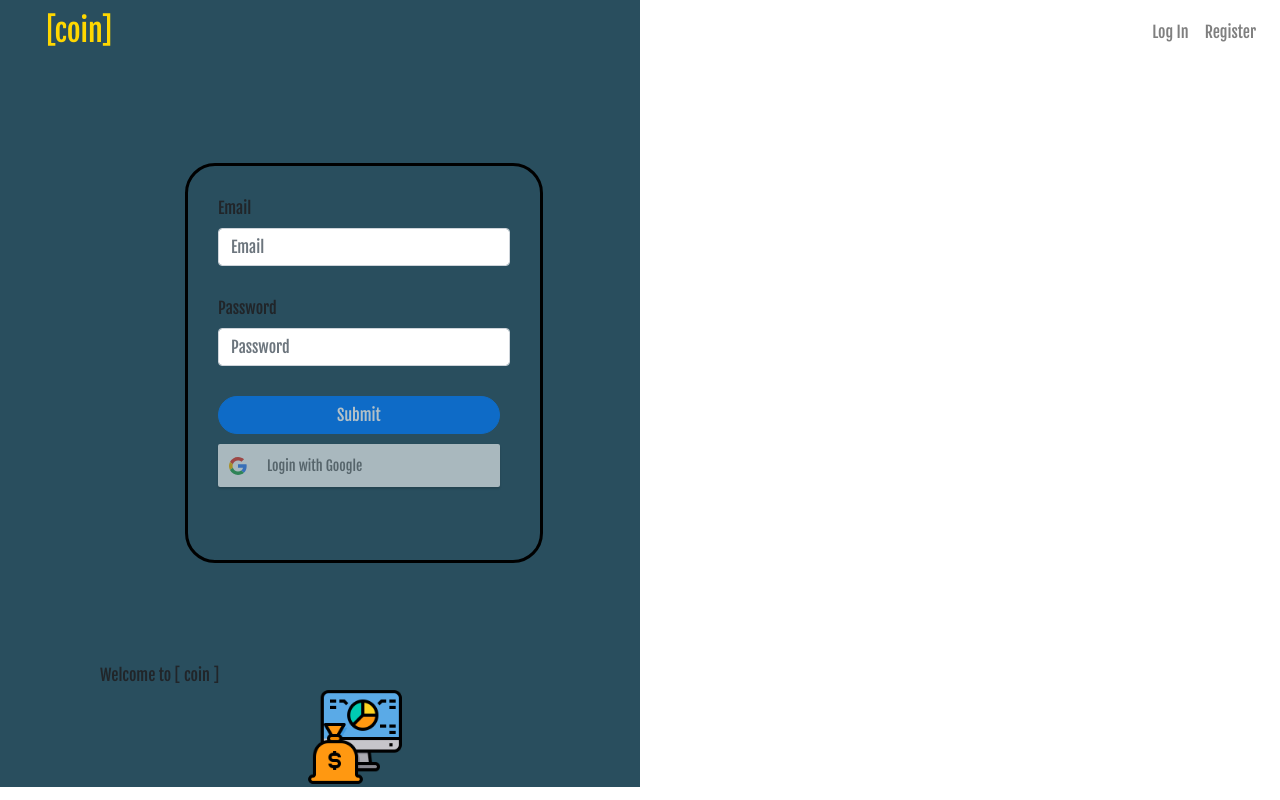
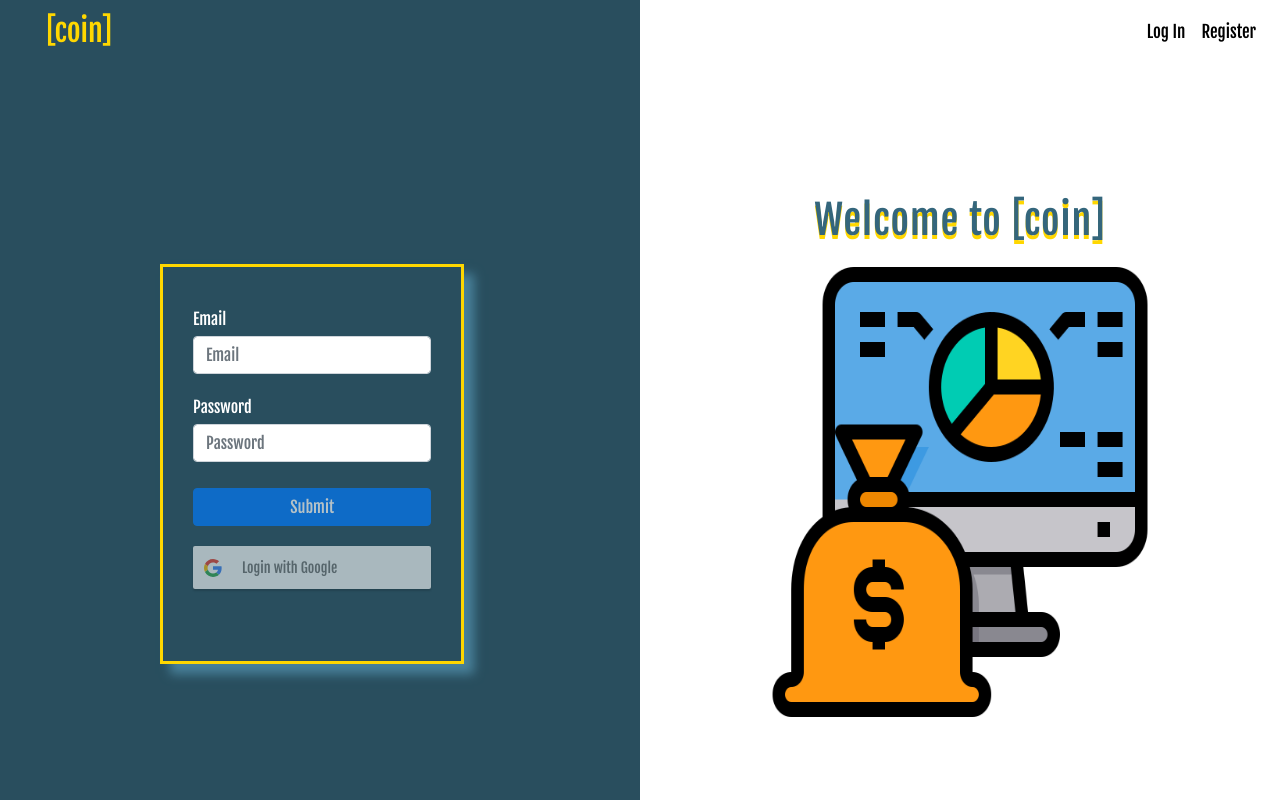
Before and after one commit to criselle10/capstone3-client, a Next.js app: page /login in a window 1280 px wide. Built offline with nearby package versions, Linux system fonts and the light colour scheme; no server answers.

Commit message:
update login page

```diff
--- a/components/NaviBar.js
+++ b/components/NaviBar.js
@@ -7,31 +7,31 @@ import styles from "../styles/main.module.css"
 export default function NaviBar() {
     const { user } = useContext(UserContext)
     return (
-        <div>
+        <>
             <Navbar expand="lg">
             <Navbar.Brand href="/" ><h4 className={styles.coin}>[coin]</h4></Navbar.Brand>
-            <Navbar.Toggle aria-controls="basic-navbar-nav" className="float-xs-right"/>
+            <Navbar.Toggle aria-controls="basic-navbar-nav" />
             <Navbar.Collapse id="basic-navbar-nav" >
                 <Nav className="justify-content-end" style={{ width: "100%"}}>
                     {
                         user.id !== null
                         ?
                         <React.Fragment>
-                            <Nav.Link href="/categories">Categories</Nav.Link>
-                            <Nav.Link href="/records">Records</Nav.Link>
-                            <Nav.Link href="/charts/monthly-expense">Monthly Expense</Nav.Link>
-                            <Nav.Link href="/charts/monthly-income">Monthly Income</Nav.Link>
-                            <Nav.Link href="/logout">Log Out</Nav.Link>
+                            <Nav.Link href="/categories" className={styles.navigation}>Categories</Nav.Link>
+                            <Nav.Link href="/records" className={styles.navigation}>Records</Nav.Link>
+                            <Nav.Link href="/charts/monthly-expense" className={styles.navigation}>Monthly Expense</Nav.Link>
+                            <Nav.Link href="/charts/monthly-income" className={styles.navigation}>Monthly Income</Nav.Link>
+                            <Nav.Link href="/logout" className={styles.navigation}>Log Out</Nav.Link>
                         </React.Fragment>
                         :
                         <React.Fragment>
-                            <Nav.Link href="/login">Log In</Nav.Link>
-                            <Nav.Link href="/lgout">Register</Nav.Link>
+                            <Nav.Link href="/login" className={styles.navigation}>Log In</Nav.Link>
+                            <Nav.Link href="/lgout" className={styles.navigation}>Register</Nav.Link>
                         </React.Fragment>
                     }
                 </Nav>
             </Navbar.Collapse>
             </Navbar>
-        </div>
+        </>
     )
 }
--- a/pages/login/index.js
+++ b/pages/login/index.js
@@ -148,12 +148,14 @@ export default function Login(){
     }
 
     return(
-        <div className='row' >
-            <div className='col-6' className={styles.column1}>
-                <div className='col-6 col-md-6 col-lg-12'>
+        <div className="row">
+            <div className="col-md-6">
+                <div className={styles.splitLeft}>
+                    <div className={styles.centered}>
                         <Form onSubmit={(e) => loginUser(e)} className={styles.login}>
-                    <Form.Group controlId="userEmail" className={styles.loginForm}>
-                        <Form.Label>Email</Form.Label>
+                            <div className={styles.loginForm}>
+                                <Form.Group controlId="userEmail">
+                                    <Form.Label className={styles.label}>Email</Form.Label>
                                     <Form.Control
                                         type = "email"
                                         placeholder = "Email"
@@ -163,8 +165,8 @@ export default function Login(){
                                         className={styles.emailTextInput}
                                     />
                                 </Form.Group>
-                    <Form.Group controlId="userPassword" className={styles.loginForm}>
-                        <Form.Label>Password</Form.Label>
+                                <Form.Group controlId="userPassword">
+                                    <Form.Label className={styles.label}>Password</Form.Label>
                                     <Form.Control
                                         type = "password"
                                         placeholder = "Password"
@@ -174,6 +176,7 @@ export default function Login(){
                                         className={styles.emailTextInput}
                                     />
                                 </Form.Group>
+                            </div>
                             <div>
                                 { isActive ?
                                     <Button variant="primary" type="submit" id="submitBtn" className={styles.googleLogin}>
@@ -200,10 +203,14 @@ export default function Login(){
                         </Form>
                     </div>
                 </div>
-            <div className='col-6'>
-                <div className='col-6 col-lg-12'>
-                    <span>Welcome to [ coin ]</span>
+            </div>
+
+            <div className="col-md-6">
+                <div className={styles.splitRight}>
+                    <div className={styles.centered}>
+                        <h1>Welcome to [coin]</h1>
                         <img src='/015-money bag.png' alt='' className={styles.image} />
+                    </div>
                 </div>
             </div>
         </div>
--- a/pages/login/login.module.css
+++ b/pages/login/login.module.css
@@ -1,36 +1,76 @@
-.container {
-    border-style: inset;
-    border-color: black pink;
-    color: wheat;
-}
-
 .login {
-    margin: 100px;
     justify-content: center;
-    /* border-style: center; */
-    border: 3px solid black ;
-    border-radius: 30px;
+    border: 3px solid #FFD700;
     height: 50vh;
-    width: 65%;
+    width: 95%;
+    box-shadow: 10px 10px 10px #49829b;
 }
 
 .loginForm {
-    margin: 30px;
+    padding: 35px 30px 0 30px;
+    color: white;
+    text-align: left;
+}
+
+.label {
+    margin: 5px 0px 0px 0px;
+}
+
+.emailTextInput {
+    margin: 5px 0 5px 0;
 }
 
 .googleLogin {
-    border-radius: 100px;
     width: 80%;
-    margin: 0 30px 10px 30px;
+    margin: 10px 30px 10px 30px;
 }
 
 .image {
-    width: 100px;
-    height: 100px;
+    width: 1000px;
+    height: 60vh;
     justify-self: center;
     display: flex;
 }
 
-/* .column1 {
-    background: #133D4F;
-} */
+.splitLeft {
+    left: 0;
+    height: 100%;
+    width: 50%;
+    position: fixed;
+    z-index: 1;
+    top: 0;
+    overflow-x: hidden;
+    padding-top: 20px;
+    margin-top: 8vh;
+}
+
+.splitRight {
+    right: 0;
+    height: 100%;
+    width: 50%;
+    position: fixed;
+    z-index: 1;
+    top: 0;
+    overflow-x: hidden;
+    padding-top: 20px;
+    margin-top: 8vh;
+}
+
+.centered {
+    position: absolute;
+    top: 50%;
+    left: 50%;
+    transform: translate(-50%, -50%);
+    text-align: center;
+}
+
+.centered img {
+    width: 400px;
+}
+
+.centered h1 {
+    text-align: center;
+    color: #34667c;
+    text-shadow: 0px 4px 0px #FFD700;
+    letter-spacing: 1px;
+}
--- a/styles/globals.css
+++ b/styles/globals.css
@@ -5,7 +5,6 @@
     margin: 0;
     padding: 0;
     font-family: "Fjalla One", sans-serif;
-    /* background: linear-gradient(90deg, rgba(54,30,70,1) 66%, rgba(140,28,209,1) 95%); */
 }
 
 a {
@@ -15,5 +14,5 @@ a {
 
 #root {
     background: linear-gradient(to right, #294E5E 50%, white 50%);
-    /* height: 100vh; */
+    height: 100vh;
 }
--- a/styles/main.module.css
+++ b/styles/main.module.css
@@ -1,26 +1,5 @@
-.center {
-  height: 80vh;
-  display: flex;
-  justify-content: center;
-  align-items: center;
-  width: 80%;
-}
-
 .categories a {
     color: white;
-}
-
-.navbar {
-  /* display: flex; */
-  color: white;
-  height: 50px;
-  margin: 5px 10px 10px 10px;
-  padding: 10px;
-}
-
-.navbar a:hover {
-  color: #ffd700;
-  text-decoration: none;
 }
 
 .link {
@@ -36,13 +15,18 @@
     font-size: 30px;
 }
 
-.navbar {
-  align-content: flex-end !important;
-  display: flex;
+.navigation {
+    color: black !important;
+    font-size: 17px;
 }
 
-@media (max-width: 600px) {
-  .coin {
-    font-size: 25px;
+.navigation:hover {
+    background: #ffd700;
+}
+
+@media (min-width: 768px) {
+    .splitLeft, .splitRight {
+      height: 100vh;
+
     }
 }
```
Lines whose indentation alone changed are shown as unchanged.
